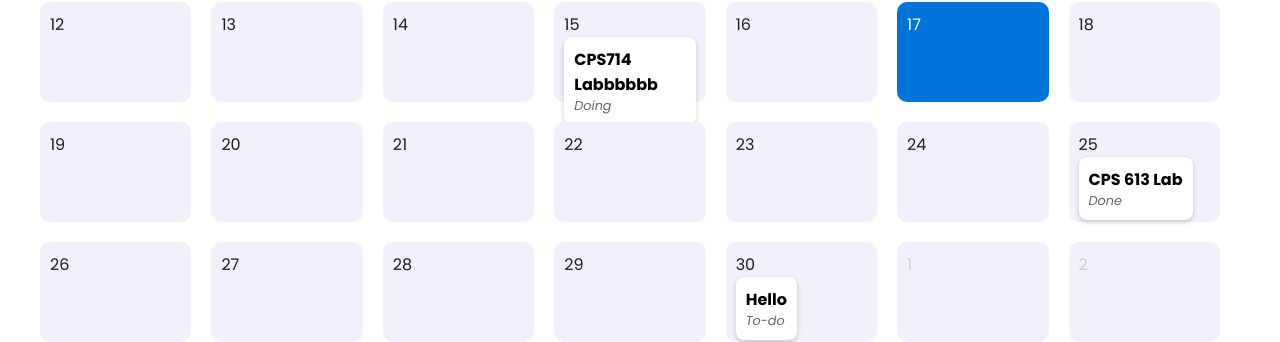
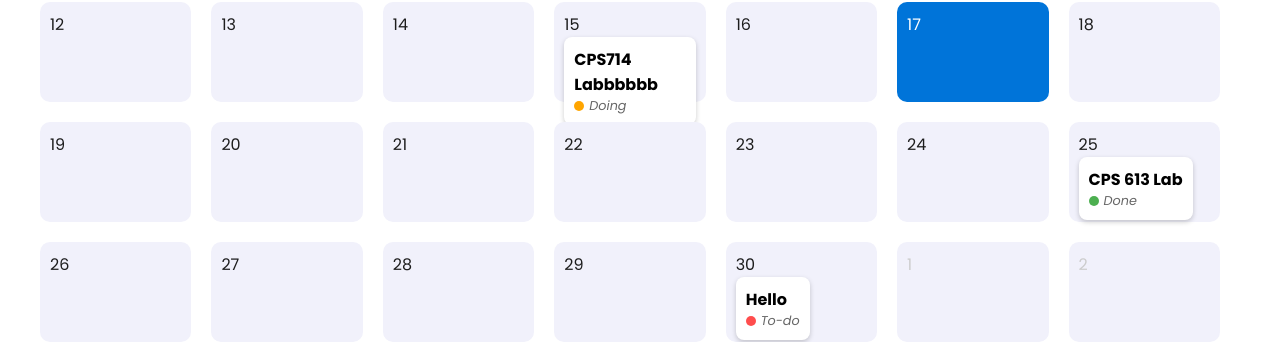
Before and after one commit to mpat247/onTrack, a React (Create React App) app in the folder client/: page /calendarpage in a window 1280 px wide. Shown: the part 519-861 px from the top of the page. Built offline with nearby package versions, Linux system fonts and the light colour scheme.

Commit message:
Added better indicators for task progress

```diff
--- a/client/src/CalendarPage.js
+++ b/client/src/CalendarPage.js
@@ -30,6 +30,7 @@ const tasks = [
 ];
 
 const progress =["To-do", "Doing", "Done"];
+const progressColors = ["todo", "doing", "done"];
 
 function CalendarPage() {
   useEffect(() => {
@@ -62,19 +63,21 @@ function CalendarPage() {
       }
 
 
-
-
       for (let i = 1; i <= lastDay.getDate(); i++) {
         const fullDate = `${currentYear}-${String(currentMonth + 1).padStart(2, '0')}-${String(i).padStart(2, '0')}`;
         const task = tasks.find(task => task.date === fullDate);
         let taskHTML = '';
 
         if (task) {
+          const progressClass = `progress-${progress[task.progress].toLowerCase()}`;
           taskHTML = `
             <div class="task-card">
               <div class="task-details">
                 <span class="task-name"><strong>${task.name}</strong></span>
-                <span class="task-progress"><em>${progress[task.progress]}</em></span>
+                <span class="task-progress">
+                  <span class="progress-pill ${progressColors[task.progress]}"></span>
+                  <em>${progress[task.progress]}</em>
+                </span>
               </div>
             </div>`;
         }
--- a/client/src/calendarPage.css
+++ b/client/src/calendarPage.css
@@ -3,6 +3,9 @@
   --primary-color: #0074d9;
   --text-color: #1d1d1d;
   --bg-color: #f1f1fb;
+  --todo-color: #ff4d4d;
+  --doing-color: #ffa500;
+  --done-color: #4caf50;
 }
 * {
   margin: 0;
@@ -109,6 +112,30 @@ body {
   color: #ccc;
 }
 
+.days .day .task-card .task-details .task-progress {
+  position: relative;
+  display: flex;
+  align-items: center;
+}
+
+.days .day .task-card .task-details .task-progress .progress-pill {
+  width: 10px;
+  height: 10px;
+  border-radius: 5px;
+  margin-right: 5px;
+}
+
+.days .day .task-card .task-details .task-progress .progress-pill.todo {
+  background-color: var(--todo-color);
+}
+
+.days .day .task-card .task-details .task-progress .progress-pill.doing {
+  background-color: var(--doing-color);
+}
+
+.days .day .task-card .task-details .task-progress .progress-pill.done {
+  background-color: var(--done-color);
+}
 
 ul {
   width: 100%;
```
